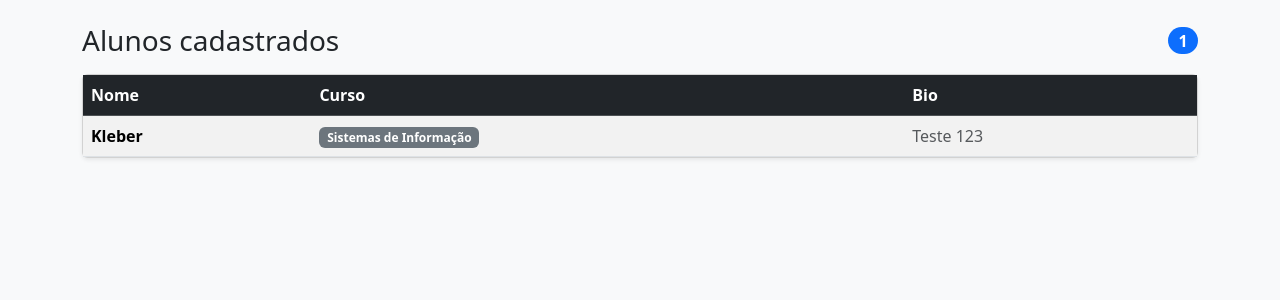
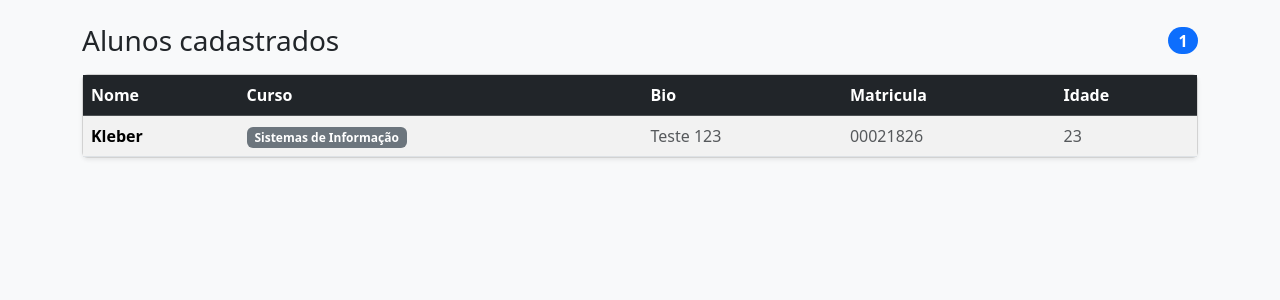
Before and after one commit to KbrRamon/projeto_cartaoAluno, a Django app: page /aluno/ in a window 1280 px wide. Shown: the part 50-350 px from the top of the page. Run offline with Django 5.2, Linux system fonts and the light colour scheme; data comes from the database, SQL or seed files in the repository; both versions use the stored data as it was after the commit.

Commit message:
feat: template alterado (idade e matricula)

```diff
--- a/aluno/models.py
+++ b/aluno/models.py
@@ -1,9 +1,11 @@
 from django.db import models
+
 class Aluno(models.Model):
     nome = models.CharField(max_length=100)
     curso = models.CharField(max_length=100)
     bio = models.TextField(blank=True)
-
+    idade = models.PositiveIntegerField(max_length=100)
+    matricula = models.CharField(max_length=20, unique=True)
 
     def __str__(self):
         return self.nome
--- a/aluno/templates/aluno.html
+++ b/aluno/templates/aluno.html
@@ -29,6 +29,8 @@
                                 <th scope="col">Nome</th>
                                 <th scope="col">Curso</th>
                                 <th scope="col">Bio</th>
+                                <th scope="col">Matricula</th>
+                                <th scope="col">Idade</th>
                             </tr>
                         </thead>
                         <tbody>
@@ -37,6 +39,8 @@
                                     <td class="fw-semibold">{{ aluno.nome }}</td>
                                     <td><span class="badge bg-secondary">{{ aluno.curso }}</span></td>
                                     <td class="text-muted">{{ aluno.bio|default:"—" }}</td>
+                                    <td class="text-muted">{{ aluno.matricula|default:"—" }}</td>
+                                    <td class="text-muted">{{ aluno.idade|default:"—" }}</td>
                                 </tr>
                             {% endfor %}
                         </tbody>
```
Also changed, not shown: aluno/migrations/0002_aluno_idade_aluno_matricula.py (added), db.sqlite3.
